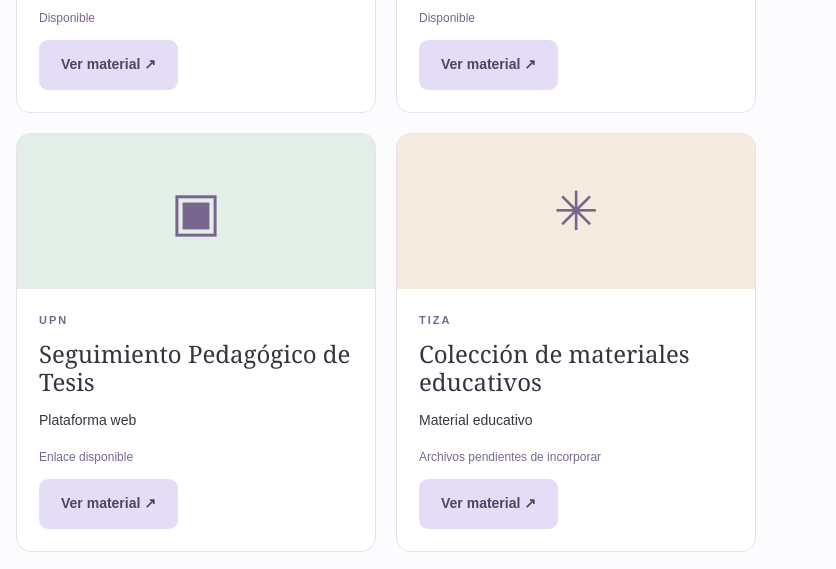
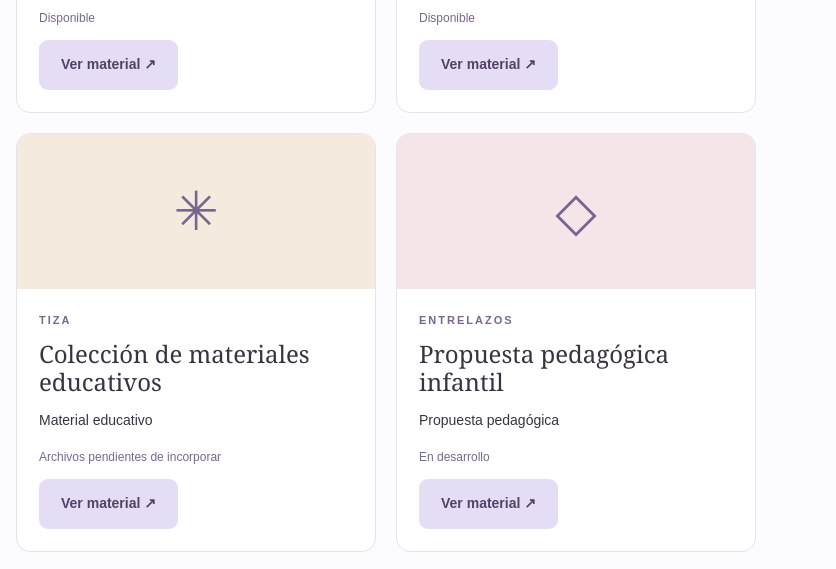
Before and after one commit to Keygar/Keytlin-Garc-a, a plain HTML site: page index.html in a window 1280 px wide. Shown: the part 5160-5729 px from the top of the page, 444-1280 px from the left. Drawn offline with Linux system fonts and the light colour scheme.

Commit message:
Delete UPN thesis tracking entry from index.html
Removed entry for 'Seguimiento Pedagógico de Tesis' from the list.

```diff
--- a/index.html
+++ b/index.html
@@ -778,21 +778,6 @@ const materiales = [
     enlace: "https://drive.google.com/file/d/1xfYW2AKgeBNWDeT-fh3C9sWLxc9G0GeM/view"
   },
   {
-    id: "upn-tesis",
-    titulo: "Seguimiento Pedagógico de Tesis",
-    institucion: "UPN",
-    categorias: ["plataformas", "capacitacion", "recursos"],
-    nivel: "Educación superior",
-    publico: "Docentes asesores de tesis",
-    formato: "Plataforma web",
-    estado: "Enlace disponible",
-    descripcion: "Plataforma de acompañamiento pedagógico que integra orientaciones, estrategias y recursos digitales para docentes asesores de tesis.",
-    aporte: "Diseño pedagógico y elaboración de recursos educativos.",
-    portada: "",
-    archivo: "",
-    enlace: "https://upntesis.vercel.app/"
-  },
-  {
     id: "tiza-coleccion",
     titulo: "Colección de materiales educativos",
     institucion: "TIZA",
```
